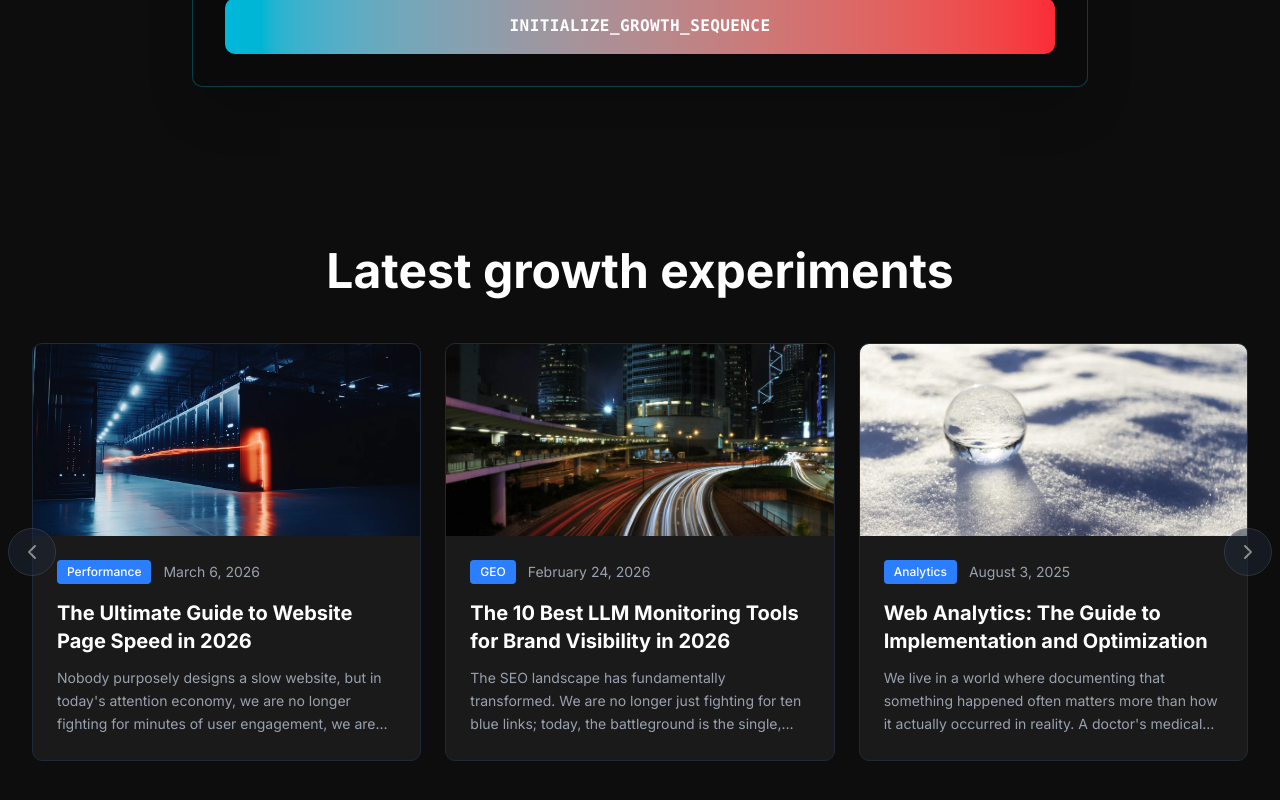
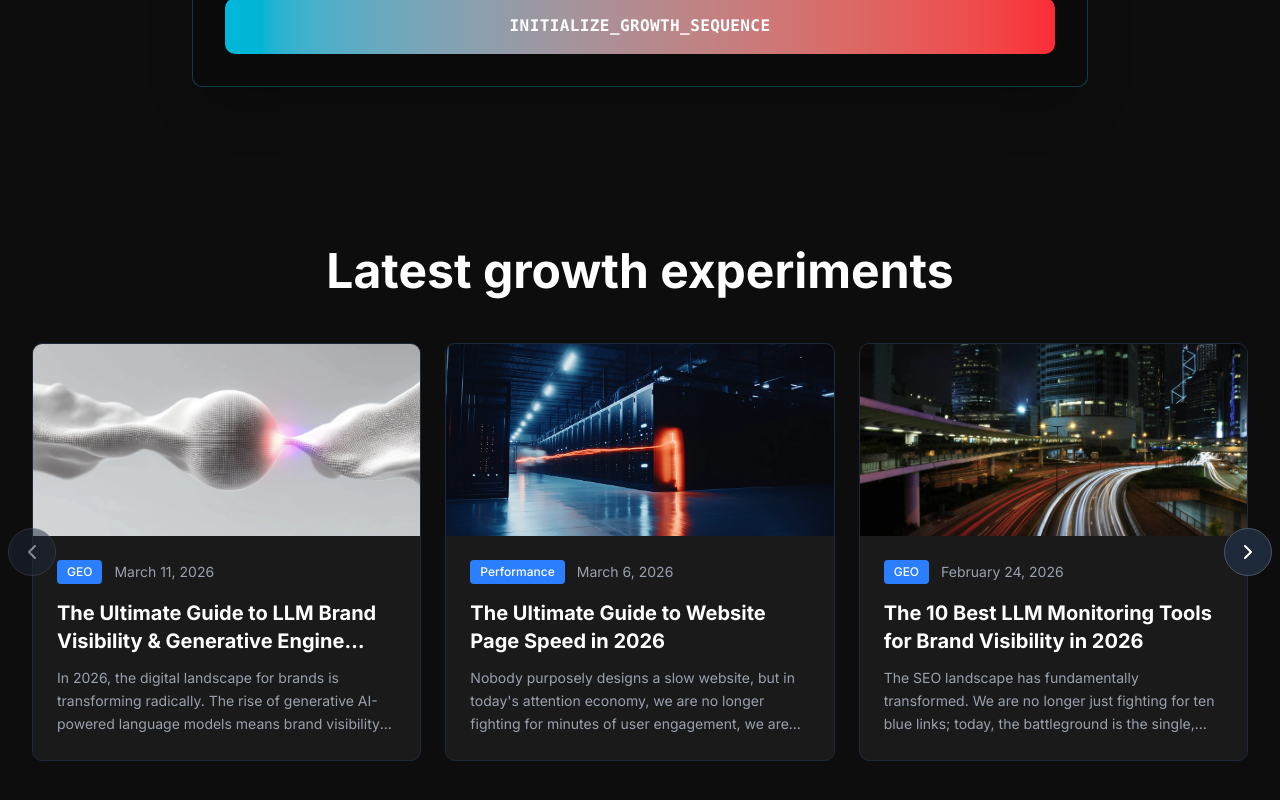
Before and after one commit to horatiu-io/voiqu.com, a Next.js app: page / in a window 1280 px wide. Shown: the part 2545-3345 px from the top of the page. Built offline with nearby package versions, Linux system fonts and the light colour scheme.

Commit message:
feat: Add a new article about LLM Brand Visibility and Generative Engine Optimization (GEO).

```diff
--- a/app/components/LatestExperimentsCarousel.tsx
+++ b/app/components/LatestExperimentsCarousel.tsx
@@ -7,6 +7,16 @@ import Image from "next/image"
 import Link from "next/link"
 
 const articles = [
+    {
+        id: 4,
+        title: "The Ultimate Guide to LLM Brand Visibility & Generative Engine Optimization (GEO)",
+        excerpt:
+            "In 2026, the digital landscape for brands is transforming radically. The rise of generative AI-powered language models means brand visibility now hinges on new strategies. Discover Generative Engine Optimization (GEO).",
+        category: "GEO",
+        date: "March 11, 2026",
+        image: "/posts/The Ultimate Guide to LLM Brand Visibility.webp",
+        slug: "the-ultimate-guide-llm-brand-visibility-geo",
+    },
     {
         id: 3,
         title: "The Ultimate Guide to Website Page Speed in 2026",
```
